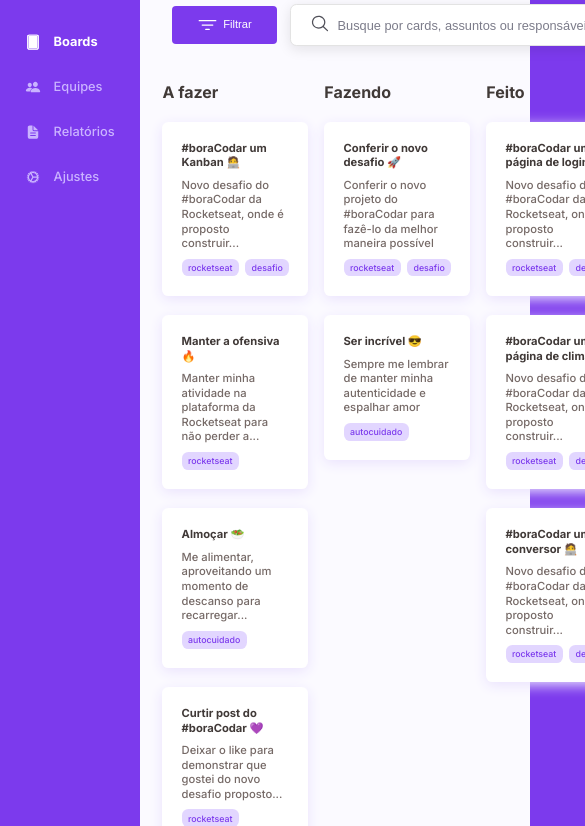
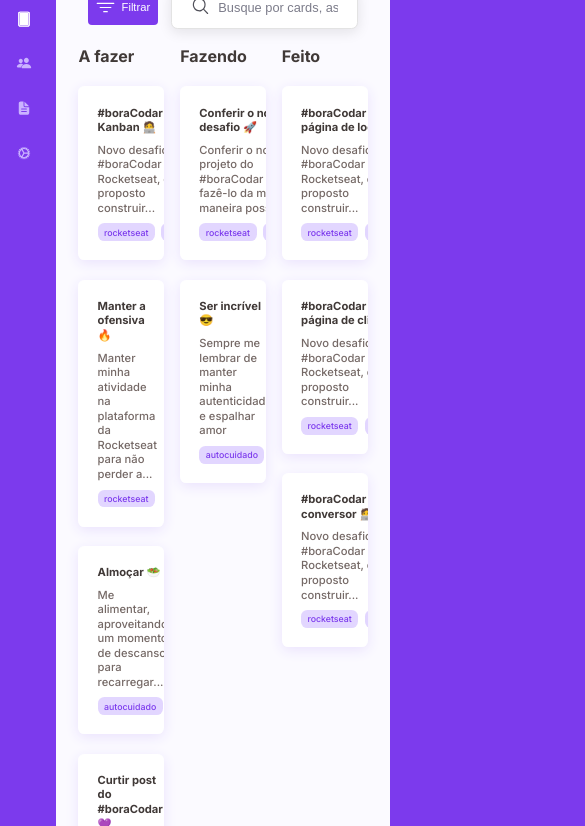
Before and after one commit to carlimaraujo/kanban, a plain HTML site: page index.html in a window 390 px wide. Shown: the part 93-919 px from the top of the page, 585 px wide, since content can reach past the window. Drawn offline with Linux system fonts and the light colour scheme.

Commit message:
update responsiveness

```diff
--- a/style.css
+++ b/style.css
@@ -260,13 +260,51 @@ main > .content {
     font-size: 50%;
   }
 
+  body {
+    width: fit-content;
+    height: fit-content;
+  }
+
   aside {
-    margin: 1.6rem 1.35rem 0 1.75rem;
-    padding: 2.4rem 1.6rem;
-    margin-left: 1.5rem;
+    position: fixed;
+    margin: 1rem;
+  }
+  aside .menu {
+    justify-content: center;
+  }
+  aside > img {
+    width: 4rem;
   }
 
   main {
     padding-top: 0.5rem;
+    margin-left: 7rem;
+  }
+
+  .content {
+    margin: 0 2rem;
+    margin: 0;
+  }
+
+  .option span {
+    display: none;
+  }
+
+  .cards .card {
+    padding: 0;
+    height: fit-content;
+    overflow: scroll;
+  }
+
+  .cards .card p {
+    margin: 0;
+  }
+
+  main {
+    gap: 1rem;
+  }
+
+  main .search button {
+    padding: 1rem;
   }
 }
```
